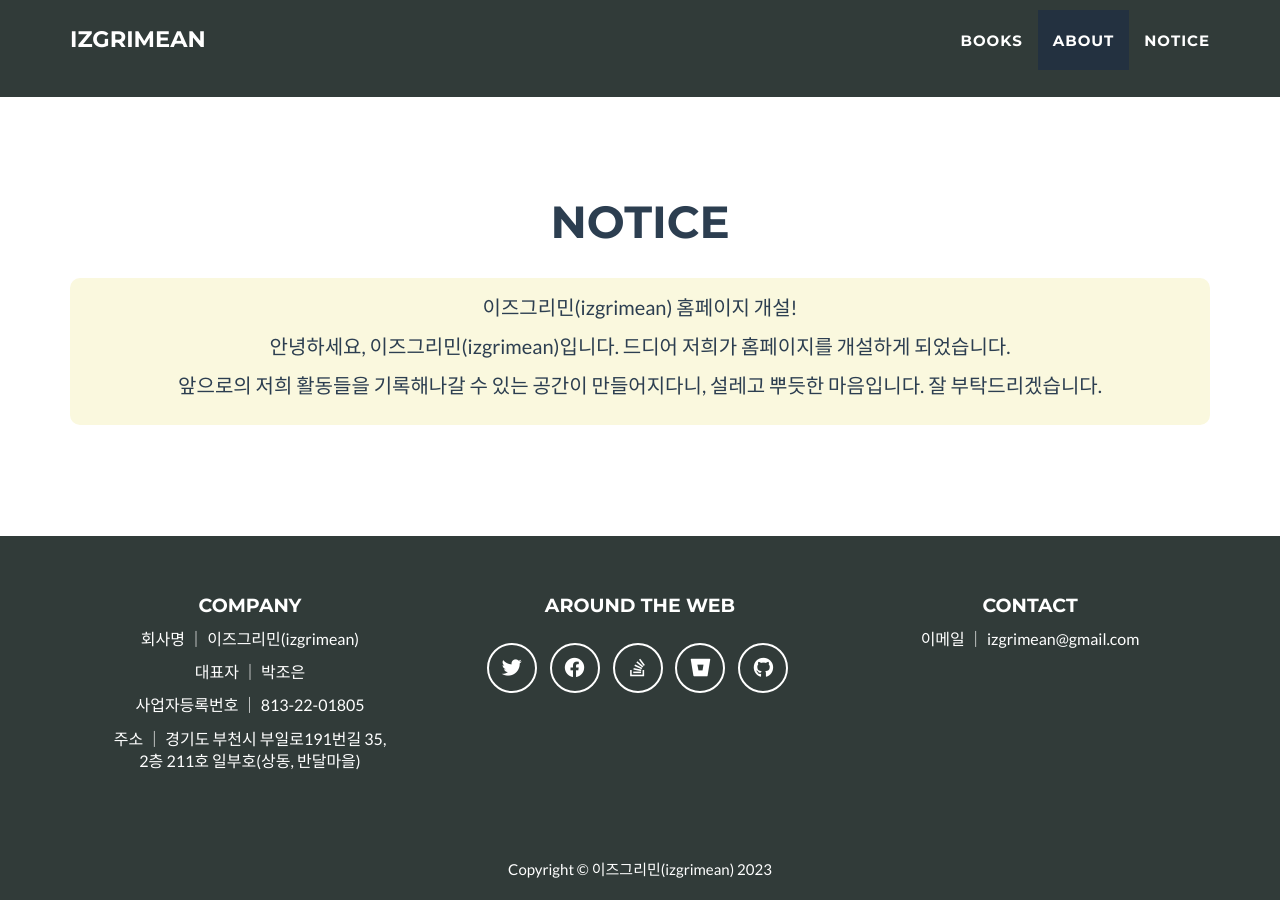
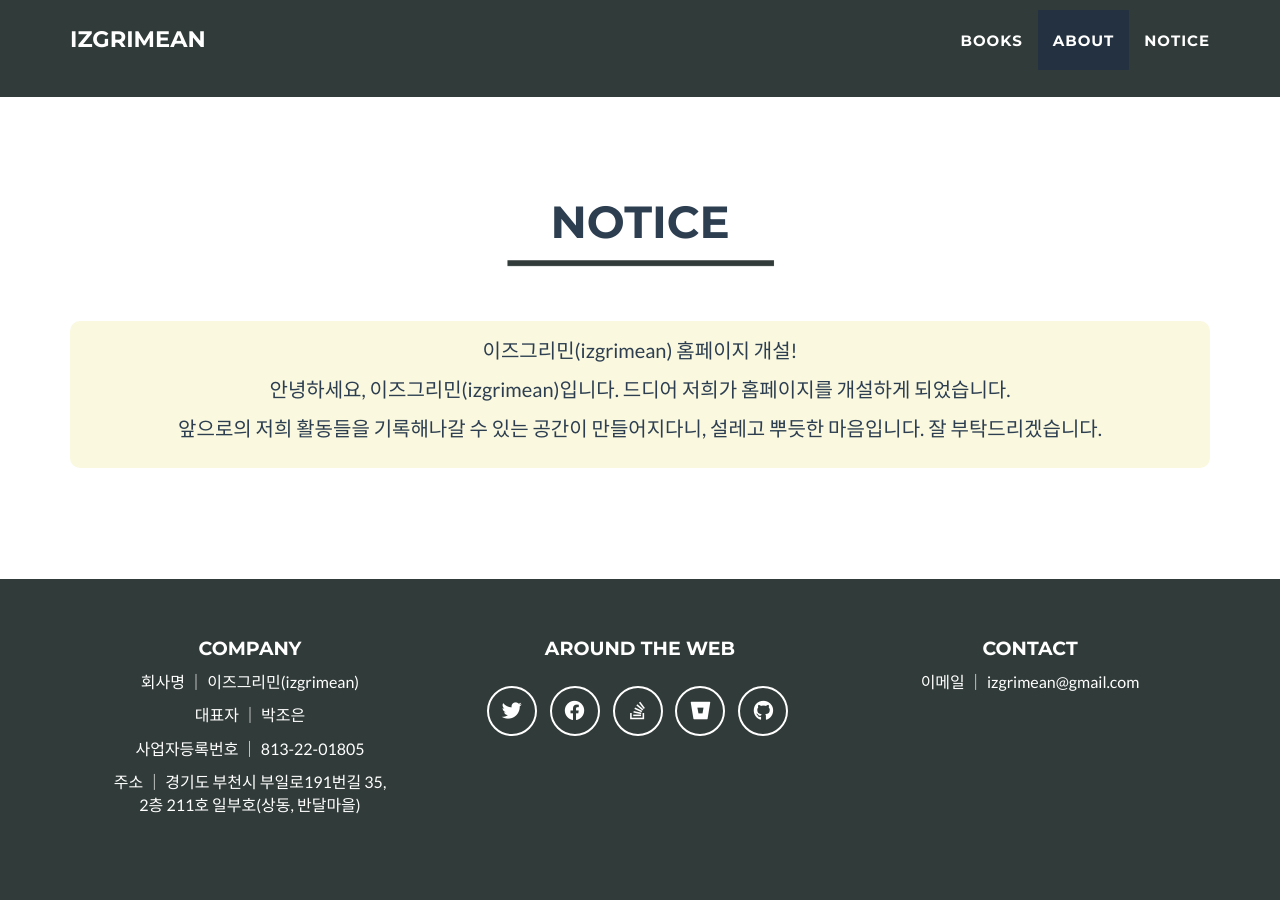
Before and after one commit to izgrimean/izgrimean.github.io, a Jekyll site: the page built from _posts/2014-07-18-project-1.markdown, in a window 1280 px wide and 900 px high, scrolled down 2226 px. Built offline with Jekyll 4.4.1, drawn with Linux system fonts in a browser that asks for light colours.

Commit message:
Update contact_static.html

```diff
--- a/_includes/contact_static.html
+++ b/_includes/contact_static.html
@@ -4,6 +4,7 @@
     <div class="row">
       <div class="col-lg-12 text-center">
         <h2>Notice</h2>
+        <p style = "text-align : center;"><img width="25%" src = "/img/line.png" alt ="Contact"> </p>
         <!-- <hr class="star-primary"> -->
         <br/>
         <div class="rounded-box">
```
